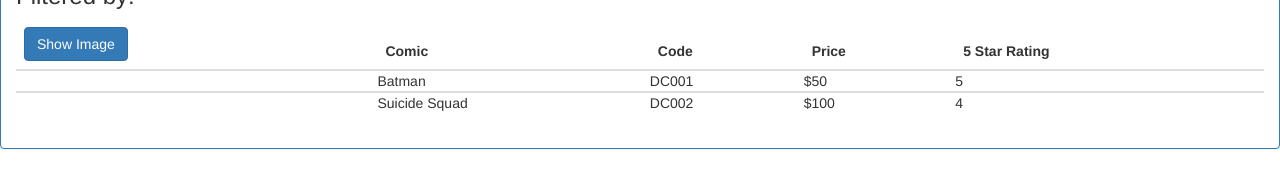
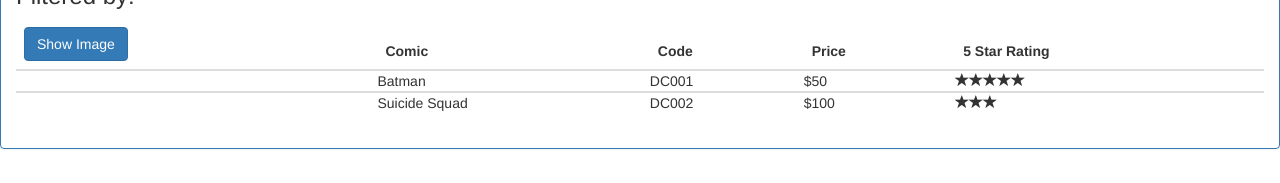
Before and after one commit to ltuttini/AngularStarting_McvCore_RxJs, an Angular app in the folder ComicStore/: page / in a window 1280 px wide. Shown: the part 120-303 px from the top of the page. Built offline with nearby package versions, Linux system fonts and the light colour scheme.

Commit message:
stars was added on comic list

```diff
--- a/ComicStore/src/app/app.module.ts
+++ b/ComicStore/src/app/app.module.ts
@@ -9,13 +9,15 @@
 import { ComicListComponent } from './pages/comic-store-list/comic-list.component';
 //import { StarComponent } from '../app/pages/star/star.component';
 import { ComicFilterPipe } from './pages/comic-store-list/comic-filter.pipe';
+import { StarComponent } from './pages/star/star.component';
 
 @NgModule({
   declarations: [
     AppComponent,
     ComicListComponent,
     //StarComponent,
-    ComicFilterPipe
+    ComicFilterPipe,
+    StarComponent
   ],
   imports: [
     BrowserModule,
--- a/ComicStore/src/app/pages/comic-store-list/comic-list.component.html
+++ b/ComicStore/src/app/pages/comic-store-list/comic-list.component.html
@@ -40,7 +40,11 @@
           <td>{{comic.name}}</td>
           <td>{{comic.code}}</td>
           <td>{{comic.price}}</td>
-          <td>{{comic.starRating}}</td>
+          <!-- <td>{{comic.starRating | number}}</td> -->
+          <td>
+            <app-star [rating]='comic.starRating'
+              (ratingClicked)='onRatingClicked($event)'></app-star>
+          </td>
         </tbody>
       </table>
     </div>
--- a/ComicStore/src/app/pages/comic-store-list/comic-list.component.ts
+++ b/ComicStore/src/app/pages/comic-store-list/comic-list.component.ts
@@ -42,7 +42,7 @@
         name: 'Suicide Squad',
         code: 'DC002',
         price: '$100',
-        starRating: 4,
+        starRating: 3,
         imageUrl: this.imgSSquad
     }];
   }
@@ -56,4 +56,8 @@
     }
   }
 
+  onRatingClicked(message: string): void {
+    this.pageTitle = 'Comic List: ' + message;
+  }
+
 }
--- /dev/null
+++ b/ComicStore/src/app/pages/star/star.component.css
@@ -0,0 +1,4 @@
+.crop {
+    height: 20px;
+    overflow: hidden;
+}
--- /dev/null
+++ b/ComicStore/src/app/pages/star/star.component.html
@@ -0,0 +1,12 @@
+<div class="crop"
+  [style.width.px]="starWidth"
+  [title]="rating"
+  (click)='onClick()'>
+  <div >
+    <span class="glyphicon glyphicon-star"></span>
+    <span class="glyphicon glyphicon-star"></span>
+    <span class="glyphicon glyphicon-star"></span>
+    <span class="glyphicon glyphicon-star"></span>
+    <span class="glyphicon glyphicon-star"></span>
+  </div>
+</div>
--- /dev/null
+++ b/ComicStore/src/app/pages/star/star.component.ts
@@ -0,0 +1,25 @@
+import { Component, OnChanges, Input,
+    Output, EventEmitter } from '@angular/core';
+
+@Component({
+  selector: 'app-star',
+  templateUrl: './star.component.html',
+  styleUrls: ['./star.component.css']
+})
+export class StarComponent implements OnChanges {
+
+  @Input() rating: number;
+  @Output() ratingClicked: EventEmitter<string> = new EventEmitter<string>();
+
+  public starWidth: number;
+
+  constructor() { }
+
+  ngOnChanges(): void {
+    this.starWidth = this.rating * 86/5;
+  }
+
+  onClick(): void {
+    this.ratingClicked.emit(`The rating ${this.rating} was clicked!`);
+  }
+}
```
Also changed, not shown: 1 other file (tests, documents, lock files or other folders).
